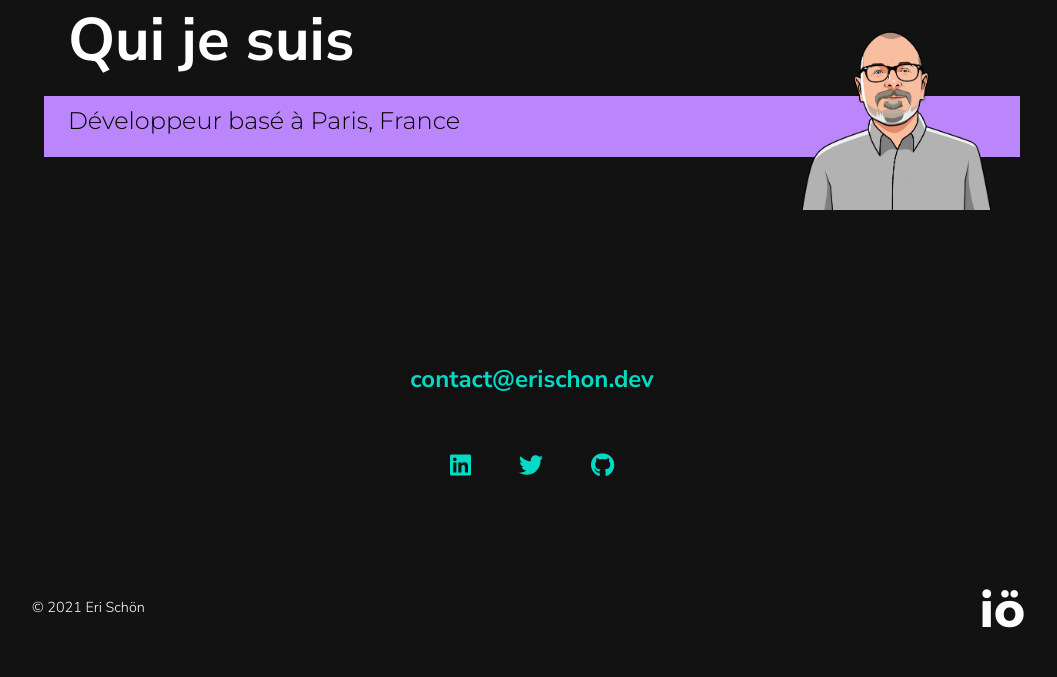
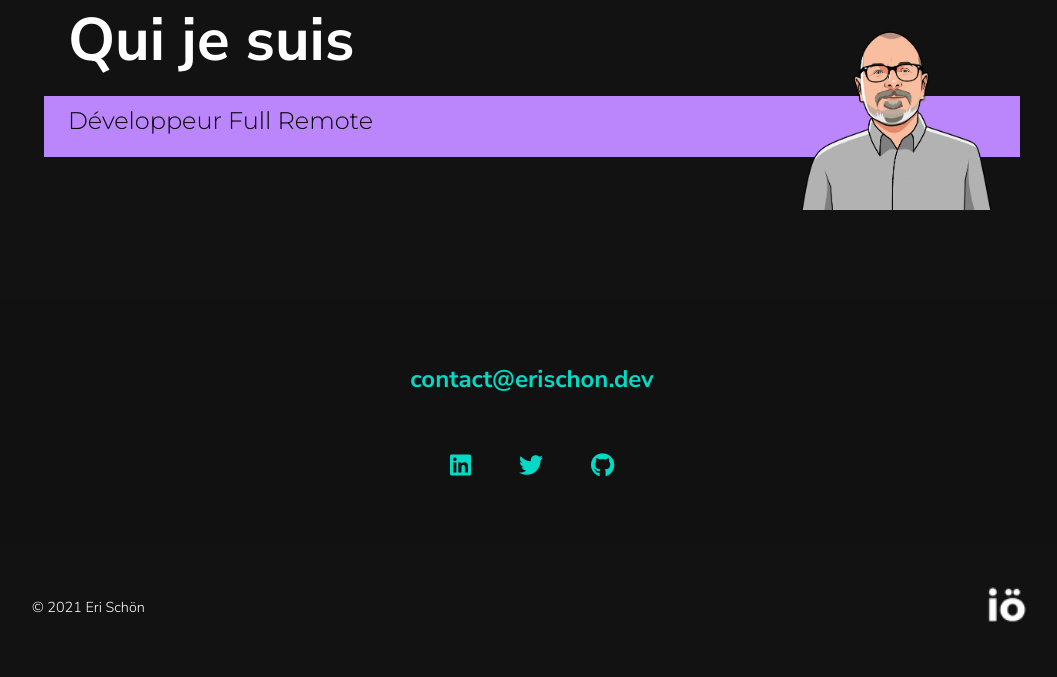
Before and after one commit to erischon/erischon-website, a Django app: page /portfolio/ in a window 1280 px wide. Shown: the part 1410-2087 px from the top of the page, without its empty margins (108-1165 px from the left). After the commit the page ends 2032 px from the top, so only its background shows below. Run offline with Django 3.2, Linux system fonts and the light colour scheme; data that the repository does not hold is empty; some libraries are stand-ins or nearby versions.

Commit message:
working on portfolio frontend

```diff
--- a/static/website/css/style.css
+++ b/static/website/css/style.css
@@ -606,7 +606,9 @@ p.description {
 }
 
 .footer--logo {
-
+    display: inline-block;
+    max-width: 100%;
+    max-height: 100%;
 }
 
 .footer--copyright {
--- a/templates/portfolio/base.html
+++ b/templates/portfolio/base.html
@@ -29,7 +29,7 @@
         <footer class="footer--container">
             <div class="footer--content">
                 <p class="footer--copyright">© 2021 Eri Schön</p>
-                <img src="{% static 'website/assets/img/logo-esdev-fff-2.png' %}" alt="" class="footer--logo">
+                <img src="{% static 'website/assets/img/logo-esdev-fff-40x40-1.png' %}" alt="" class="footer--logo">
             </div>
         </footer>
 
--- a/templates/portfolio/index.html
+++ b/templates/portfolio/index.html
@@ -96,7 +96,7 @@
         <!-- About me -->
         <section class="about-me" id="about">
             <h2 class="section__title section__title--about">Qui je suis</h2>
-            <p class="section__subtitle section__subtitle--about">Développeur basé à Paris, France</p>
+            <p class="section__subtitle section__subtitle--about">Développeur Full Remote</p>
 
             <div class="about-me__body">
                 <p></p>
```
Also changed, not shown: static/website/assets/img/logo-esdev-fff-40x40-1.png (added).
